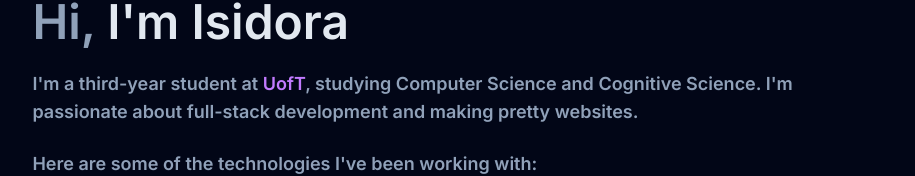
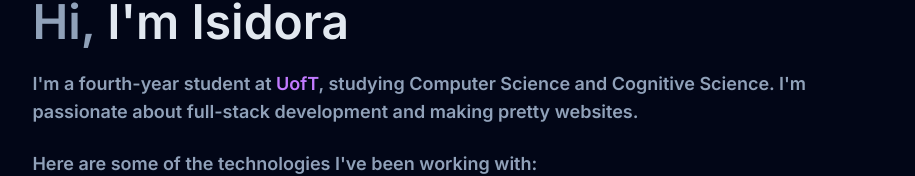
Before and after one commit to isidora04/portfolio, a React (Vite) app: page / in a window 1280 px wide. Shown: the part 124-300 px from the top of the page, without its empty margins (182-1097 px from the left). Built offline with nearby package versions, Linux system fonts and the light colour scheme.

Commit message:
Update about.tsx

```diff
--- a/src/components/about.tsx
+++ b/src/components/about.tsx
@@ -13,7 +13,7 @@ const About = () => {
                 </span>
             </span>
 
-            <div className="mt-[1.5rem] text-lg">I'm a third-year student at {" "}
+            <div className="mt-[1.5rem] text-lg">I'm a fourth-year student at {" "}
                 <a href="https://www.utoronto.ca/"
                 target='_blank'
                 rel="noopener noreferrer"
```
